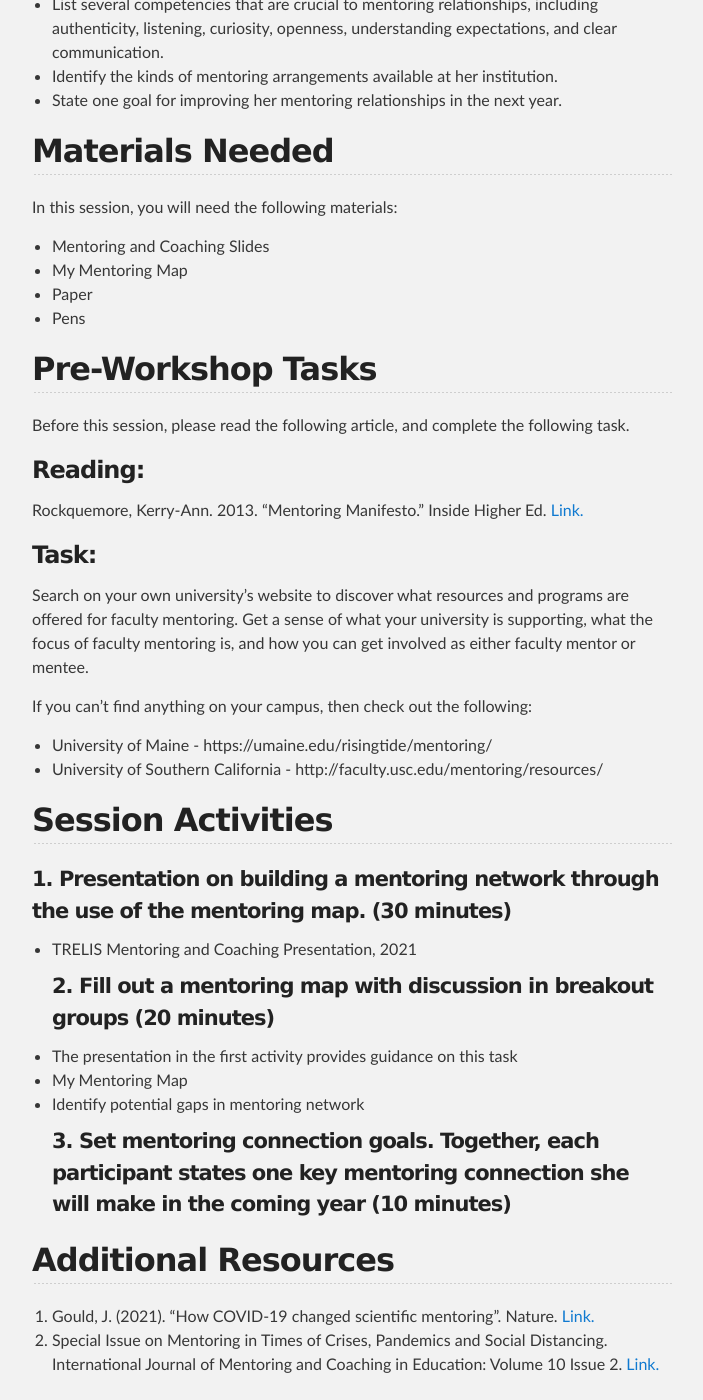
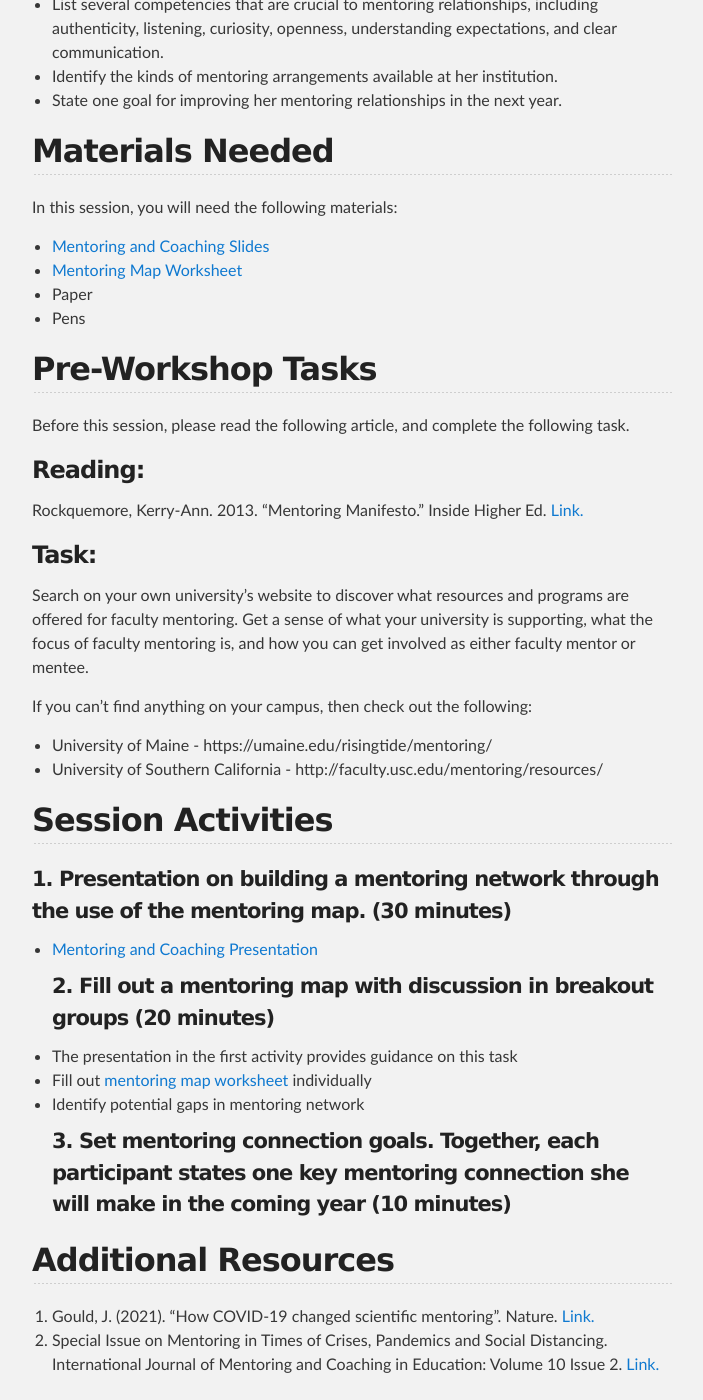
Before and after one commit to TRELIStoolkit/TRELIStoolkit.github.io, a Jekyll site: the page built from session5.md, in a window 1280 px wide and 1400 px high, scrolled down 994 px. Shown: the whole window, without its empty margins (288-991 px from the left). Built offline with Jekyll 4.4.1, drawn with Linux system fonts in a browser that asks for light colours; our own code applies the rules of GitHub Pages for plain Markdown files.

Commit message:
added material links

```diff
--- a/session5.md
+++ b/session5.md
@@ -15,8 +15,8 @@ At the end of this session, participants will be able to…
 
 ## Materials Needed
 In this session, you will need the following materials:
-* Mentoring and Coaching Slides
-* My Mentoring Map
+* [Mentoring and Coaching Slides](https://mstuhlmacher.github.io/TRELIStoolkit/assets/documents/S5_Slides.pdf)
+* [Mentoring Map Worksheet](https://mstuhlmacher.github.io/TRELIStoolkit/assets/documents/S5_MentorMap.pdf)
 * Paper
 * Pens
 
@@ -34,10 +34,10 @@ If you can’t find anything on your campus, then check out the following:
 
 ## Session Activities
 #### 1. Presentation on building a mentoring network through the use of the mentoring map. (30 minutes)
-* TRELIS Mentoring and Coaching Presentation, 2021
+* [Mentoring and Coaching Presentation](https://mstuhlmacher.github.io/TRELIStoolkit/assets/documents/S5_Slides.pdf)
 #### 2. Fill out a mentoring map with discussion in breakout groups (20 minutes)
 * The presentation in the first activity provides guidance on this task
-* My Mentoring Map
+* Fill out [mentoring map worksheet](https://mstuhlmacher.github.io/TRELIStoolkit/assets/documents/S5_MentorMap.pdf) individually
 * Identify potential gaps in mentoring network
 #### 3. Set mentoring connection goals. Together, each participant states one key mentoring connection she will make in the coming year (10 minutes)
 
```
